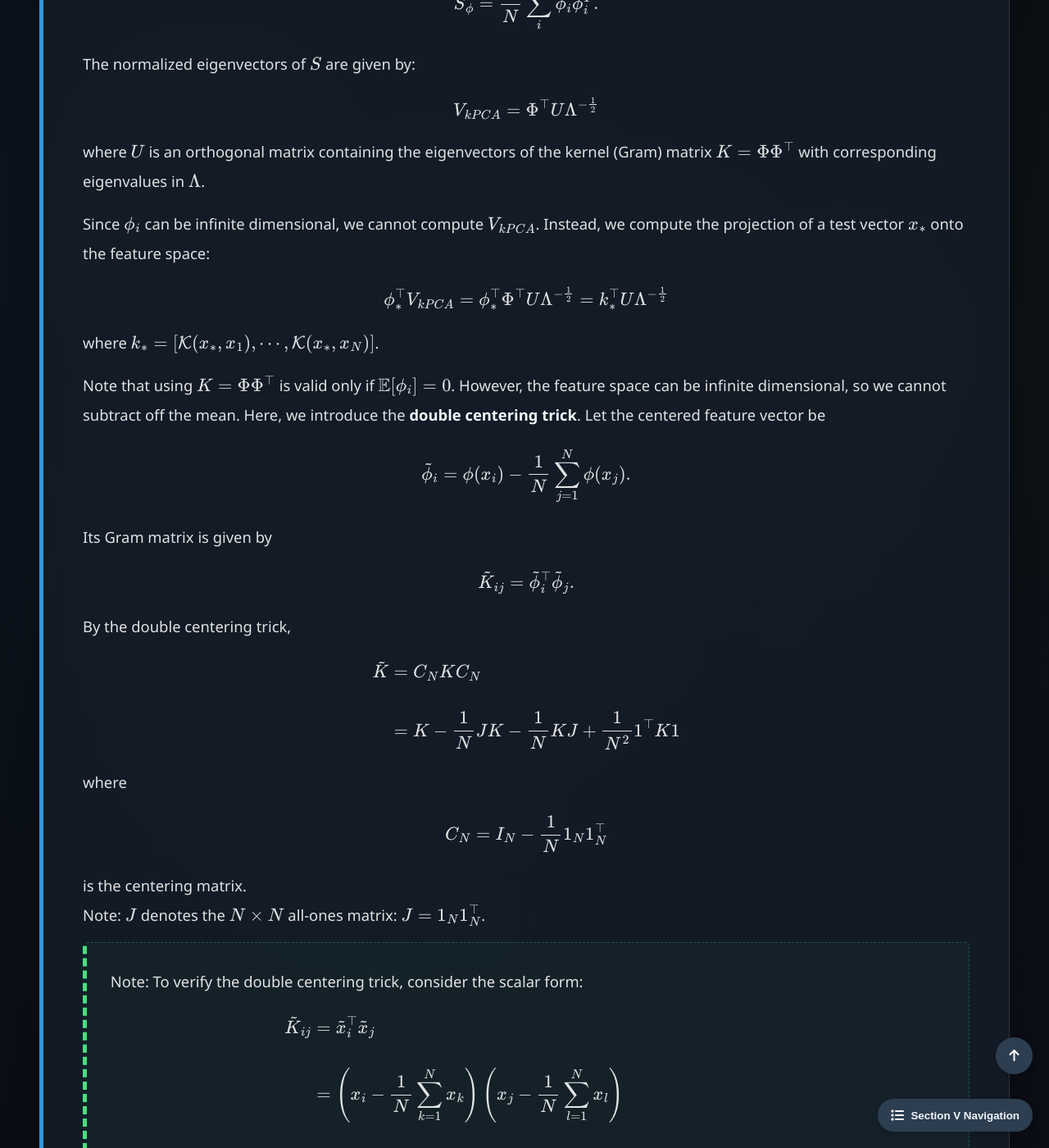
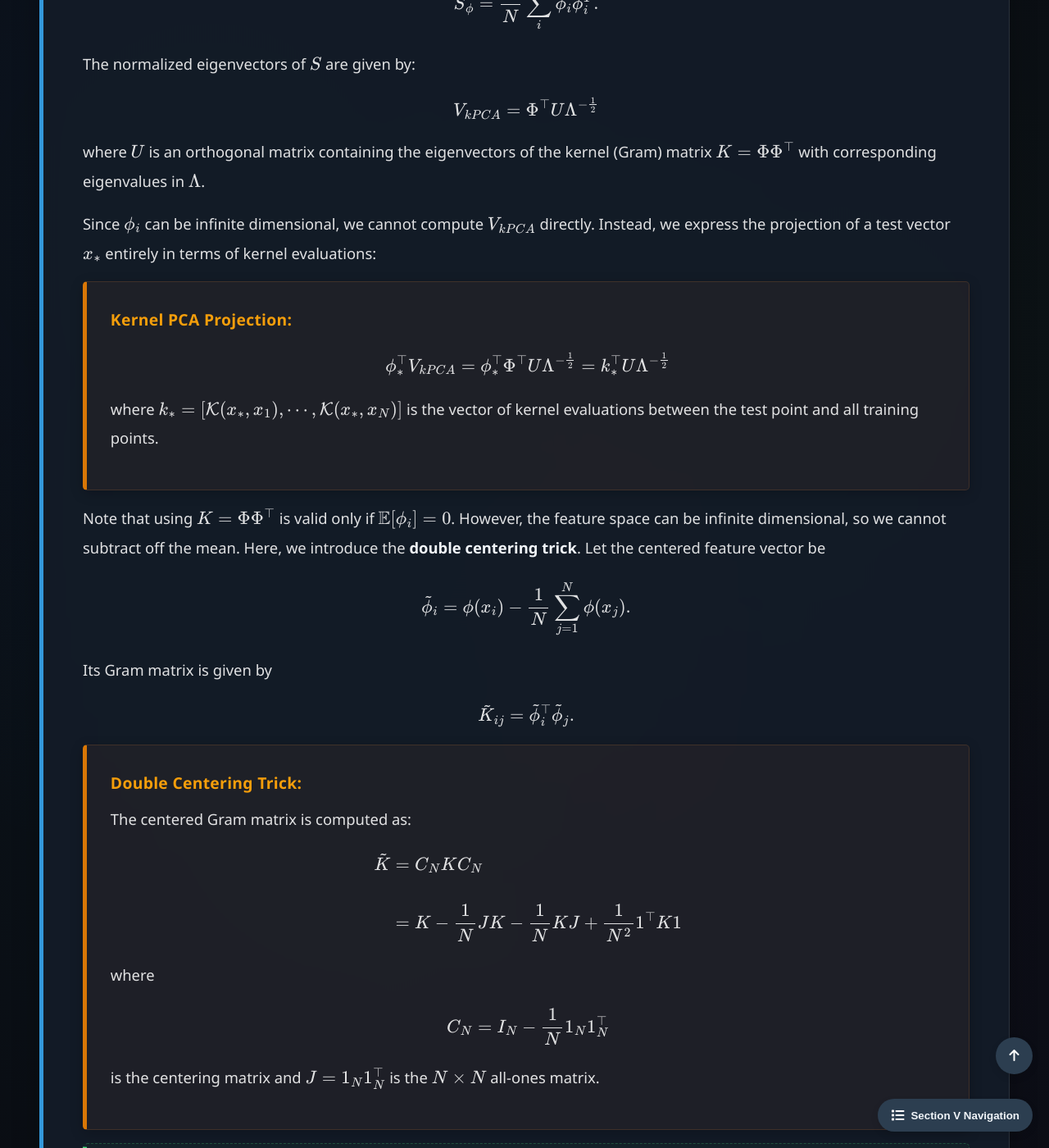
Before and after one commit to Yusukey01/yusukey01.github.io, a Jekyll site: the page built from Mathematics/Machine_learning/pca.html, in a window 1280 px wide and 1400 px high, scrolled down 2211 px. Shown: the whole window at 82% size. Built offline with Jekyll 4.4.1, drawn with Linux system fonts in a browser that asks for light colours; some of the changed text lies outside the part shown.

Commit message:
fixed style, texts

```diff
--- a/Mathematics/Machine_learning/pca.html
+++ b/Mathematics/Machine_learning/pca.html
@@ -104,13 +104,20 @@ uses_python: false
                 </p>
 
                 <p>
-                    Since \(\phi_i\) can be infinite dimensional, we cannot compute \(V_{kPCA}\). Instead, we compute the projection
-                    of a test vector \(x_*\) onto the feature space:
+                    Since \(\phi_i\) can be infinite dimensional, we cannot compute \(V_{kPCA}\) directly. Instead, we express the
+                    projection of a test vector \(x_*\) entirely in terms of kernel evaluations:
+                </p>
+
+                <div class="theorem">
+                    <span class="theorem-title">Kernel PCA Projection:</span>
+                    <p>
                         \[
                         \phi_*^\top V_{kPCA} = \phi_*^\top \Phi^\top U \Lambda^{-\frac{1}{2}} = k_*^\top U \Lambda^{-\frac{1}{2}}
                         \]
-                    where \(k_* = \left[\mathcal{K}(x_* , x_1), \cdots, \mathcal{K}(x_* , x_N) \right]\).
+                        where \(k_* = \left[\mathcal{K}(x_*, x_1), \cdots, \mathcal{K}(x_*, x_N)\right]\)
+                        is the vector of kernel evaluations between the test point and all training points.
                     </p>
+                </div>
 
                 <p>
                     Note that using \(K = \Phi \Phi^\top\) is valid only if \(\mathbb{E}[\phi_i] = 0\). However, the feature space can be
@@ -123,10 +130,15 @@ uses_python: false
                     \[
                     \tilde{K}_{ij} =  \tilde{\phi}_i^\top \tilde{\phi}_j.
                     \]
-                    By the double centering trick,
+                </p>
+
+                <div class="theorem">
+                    <span class="theorem-title">Double Centering Trick:</span>
+                    <p>
+                        The centered Gram matrix is computed as:
                         \[
                         \begin{align*}
-                    \tilde{K} &= C_N K C_N  \\\\
+                        \tilde{K} &= C_N K C_N \\\\
                                   &= K - \frac{1}{N}JK - \frac{1}{N}KJ + \frac{1}{N^2}1^\top K 1
                         \end{align*}
                         \]
@@ -134,10 +146,9 @@ uses_python: false
                         \[
                         C_N = I_N - \frac{1}{N}1_N 1_N^\top
                         \]
-                    is the centering matrix.
-                    <br>
-                    Note: \(J\) denotes the \(N \times N\) all-ones matrix: \(J = 1_N 1_N^\top\).
+                        is the centering matrix and \(J = 1_N 1_N^\top\) is the \(N \times N\) all-ones matrix.
                     </p>
+                </div>
 
                 <div class="proof">
                     <p>
@@ -180,24 +191,26 @@ uses_python: false
                 </p>
 
                 <p>
-                    We can implement \(f_e\) and \(f_d\) by <strong>neural networks</strong>. This is called <strong>autoencoder</strong>.
+                    We can implement \(f_e\) and \(f_d\) by <strong>neural networks</strong>. This is called an <strong>autoencoder</strong>.
                     In particular, a linear autoencoder is equivalent to PCA:
                 </p>
 
+                <div class="theorem">
+                    <span class="theorem-title">Linear Autoencoder:</span>
                     <ul style="padding-left: 40px;">
                         <li>Input: \(x \in \mathbb{R}^D\)</li>
-                    <li>Hidden units: \(z = W_1 x, \quad W_1 \in \mathbb{R}^{L \times D}, \quad L < D\) </li>
+                        <li>Hidden units: \(z = W_1 x, \quad W_1 \in \mathbb{R}^{L \times D}, \quad L < D\)</li>
                         <li>Output: \(\hat{x} = W_2 z = W_2 W_1 x = Wx, \quad W_2 \in \mathbb{R}^{D \times L}\)</li>
                     </ul>
-
                     <p>
-                    This model is trained by minimizing the squared reconstruction error:
+                        Trained by minimizing the squared reconstruction error:
                         \[
-                    \mathcal{L}(W) = \sum_{n=1}^N \| x_n - W x_n\|_2^2
+                        \mathcal{L}(W) = \sum_{n=1}^N \|x_n - Wx_n\|_2^2
                         \]
-                    Then we obtain \(\hat{W}\), which acts as an orthogonal projection onto the subspace spanned by the first \(L\) eigenvectors
+                        The optimal \(\hat{W}\) acts as an orthogonal projection onto the subspace spanned by the first \(L\) eigenvectors
                         of the empirical covariance matrix of the data.
                     </p>
+                </div>
 
                 <p>
                     In general, it is known that if we introduce nonlinearities into the autoencoder, the model becomes strictly more powerful than PCA.
@@ -228,7 +241,7 @@ uses_python: false
                 </p>
 
                 <p>
-                    <strong>💡 Tip:</strong><br>
+                    <strong>💡Tip:</strong><br>
                     Start with the "circles" dataset to see how each method handles non-linear structure. PCA will struggle, Kernel PCA (with RBF kernel)
                     will separate the circles, and the autoencoder will "unfold" them into a line.
                 </p>
@@ -260,16 +273,23 @@ uses_python: false
                     where \(e(x) = r(\tilde{x}) - x \) is the residual error for a sample \(x\).
                 </p>
 
+                <div class="theorem">
+                    <span class="theorem-title">Denoising and Score Estimation:</span>
                     <p>
-                    A remarkable result is that, as \(\sigma \to 0\), the optimal denoising function satisfies:
+                        As \(\sigma \to 0\), the optimal denoising function satisfies:
                         \[
-                    e(x) = r(\tilde{x}) - x \approx \sigma^2 \nabla_{x} \log p(x) + O(\sigma^4).
+                        e(x) = r(\tilde{x}) - x \approx \sigma^2 \nabla_x \log p(x) + O(\sigma^4).
                         \]
-                    This means the denoising autoencoder implicitly learns the <strong>score function</strong>
-                    (gradient of log-density), which forms a <strong>vector field</strong> over the entire feature space.
-                    At each point, this vector field indicates the direction and magnitude to move toward regions
-                    of higher data density. The reconstruction process follows these vectors, effectively "flowing"
-                    corrupted points back to the <strong>data manifold</strong> along the steepest ascent of the probability landscape.
+                        The denoising autoencoder implicitly learns the <strong>score function</strong> \(\nabla_x \log p(x)\)
+                        (gradient of log-density).
+                    </p>
+                </div>
+
+                <p>
+                    This score function forms a <strong>vector field</strong> over the entire feature space. At each point, this vector field
+                    indicates the direction and magnitude to move toward regions of higher data density. The reconstruction process follows
+                    these vectors, effectively "flowing" corrupted points back to the <strong>data manifold</strong> along the steepest ascent
+                    of the probability landscape.
                 </p>
 
                 <h3><strong>Data Manifolds in Our Demo:</strong></h3>
```
Lines whose indentation alone changed are shown as unchanged.
